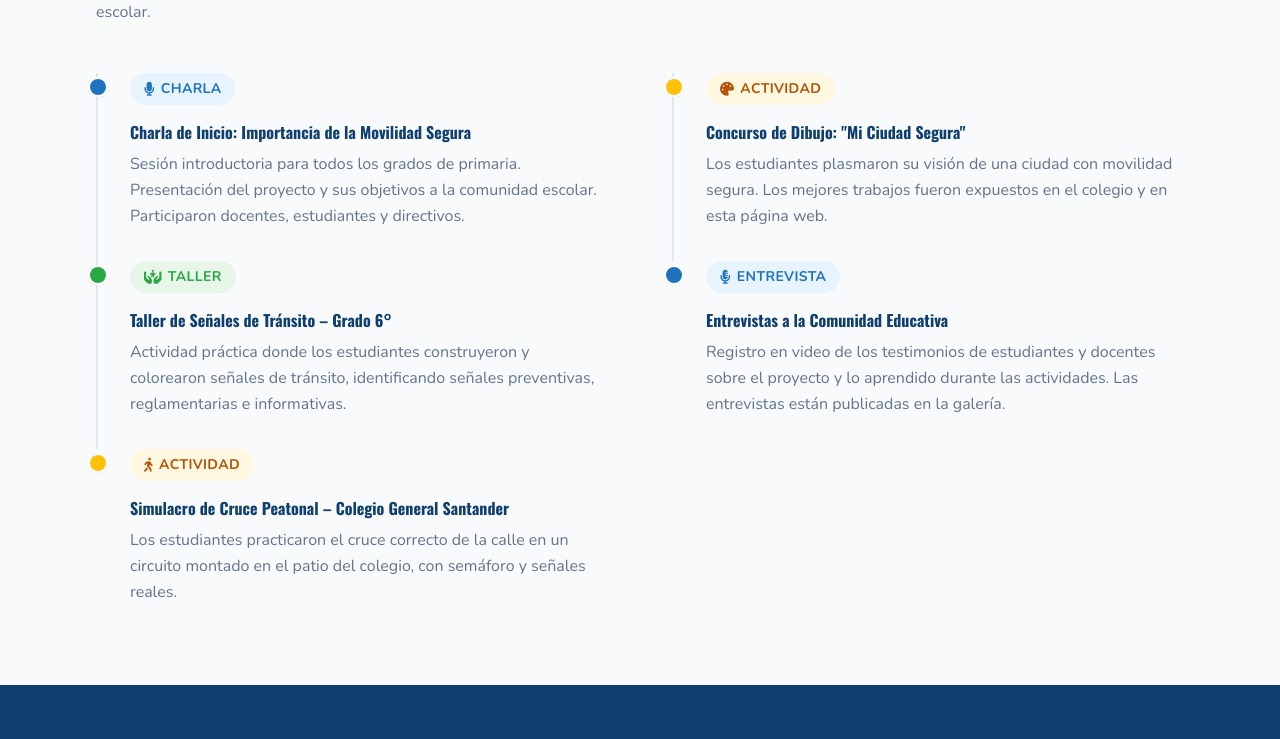
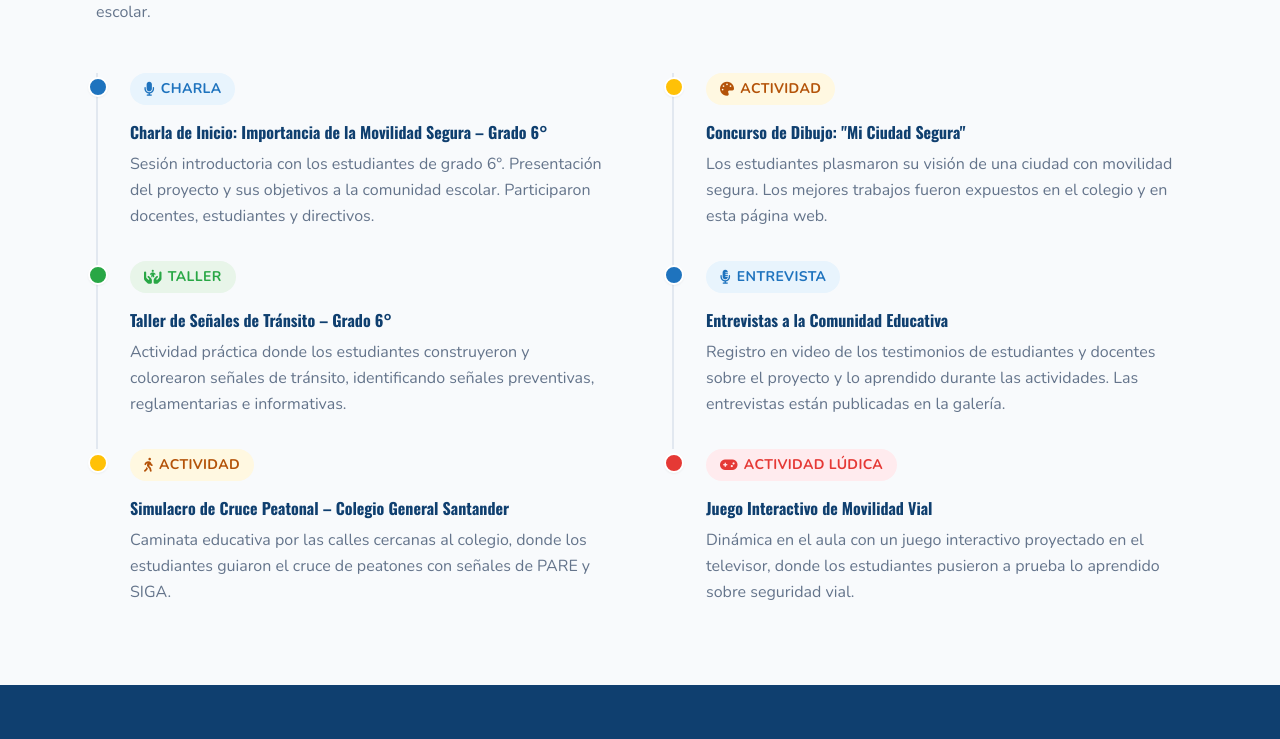
Before and after one commit to Neferxd31/movilidad-segura, a React (Vite) app: page /actividades in a window 1280 px wide. Shown: the part 640-1379 px from the top of the page. Built offline with nearby package versions, Linux system fonts and the light colour scheme.

Commit message:
chore: correct timeline entries and add interactive game activity

```diff
--- a/src/pages/Actividades.jsx
+++ b/src/pages/Actividades.jsx
@@ -19,8 +19,8 @@ function FadeIn({ children, delay = 0, className = '' }) {
 const timelineLeft = [
   {
     badge: 'badge-blue', badgeIcon: 'fa-microphone', badgeLabel: 'Charla',
-    title: 'Charla de Inicio: Importancia de la Movilidad Segura',
-    desc:  'Sesión introductoria para todos los grados de primaria. Presentación del proyecto y sus objetivos a la comunidad escolar. Participaron docentes, estudiantes y directivos.',
+    title: 'Charla de Inicio: Importancia de la Movilidad Segura – Grado 6°',
+    desc:  'Sesión introductoria con los estudiantes de grado 6°. Presentación del proyecto y sus objetivos a la comunidad escolar. Participaron docentes, estudiantes y directivos.',
     dot:   'bg-brand-blue',
   },
   {
@@ -32,7 +32,7 @@ const timelineLeft = [
   {
     badge: 'badge-yellow', badgeIcon: 'fa-person-walking', badgeLabel: 'Actividad',
     title: 'Simulacro de Cruce Peatonal – Colegio General Santander',
-    desc:  'Los estudiantes practicaron el cruce correcto de la calle en un circuito montado en el patio del colegio, con semáforo y señales reales.',
+    desc:  'Caminata educativa por las calles cercanas al colegio, donde los estudiantes guiaron el cruce de peatones con señales de PARE y SIGA.',
     dot:   'bg-brand-yellow',
   },
 ]
@@ -49,6 +49,12 @@ const timelineRight = [
     title: 'Entrevistas a la Comunidad Educativa',
     desc:  'Registro en video de los testimonios de estudiantes y docentes sobre el proyecto y lo aprendido durante las actividades. Las entrevistas están publicadas en la galería.',
     dot:   'bg-brand-blue',
+  },
+  {
+    badge: 'badge-red', badgeIcon: 'fa-gamepad', badgeLabel: 'Actividad lúdica',
+    title: 'Juego Interactivo de Movilidad Vial',
+    desc:  'Dinámica en el aula con un juego interactivo proyectado en el televisor, donde los estudiantes pusieron a prueba lo aprendido sobre seguridad vial.',
+    dot:   'bg-brand-red',
   },
 ]
 
```
